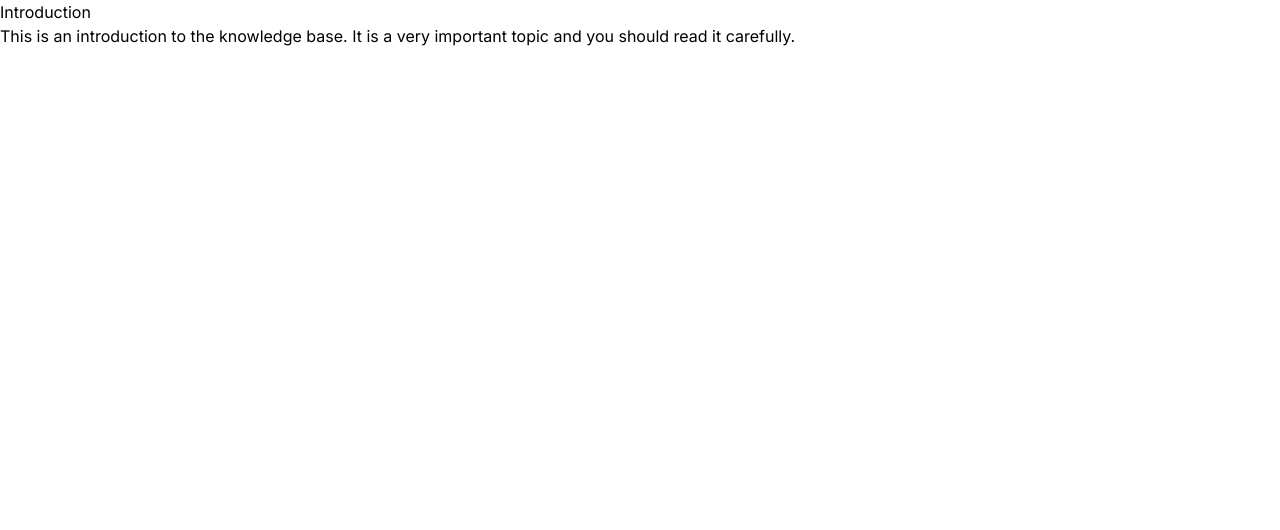
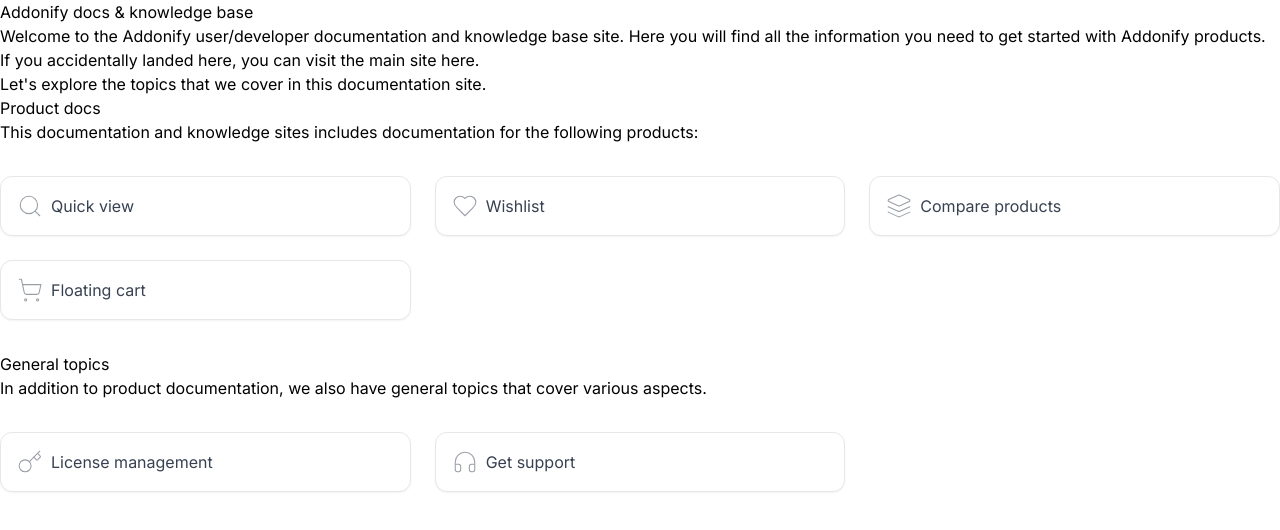
Before and after one commit to h1dd3nsn1p3r/docs.addonify.com, a Next.js app: page /kb in a window 1280 px wide. Shown: the top 530 px of the page. Built offline with nearby package versions, Linux system fonts and the light colour scheme.

Commit message:
:fire: Added: action to deploy site.
- :fire: Added: action to deploy site.

```diff
--- a/assets/app.css
+++ b/assets/app.css
@@ -11,5 +11,5 @@
 }
 
 .nextra-sidebar-container .\[\&\:not\(\:first-child\)\]\:_mt-5:not(:first-child) {
-	@apply font-semibold uppercase tracking-[2px] text-gray-800 bg-clip-text text-transparent bg-gradient-to-r from-fuchsia-500 to-cyan-500 dark:bg-gradient-to-r dark:from-yellow-200 dark:to-green-500;
+	@apply font-semibold uppercase tracking-[2px] text-gray-800 bg-clip-text text-transparent bg-gradient-to-r from-purple-500 to-cyan-500 dark:bg-gradient-to-r dark:from-yellow-200 dark:to-green-500;
 }
--- a/pages/kb/index.mdx
+++ b/pages/kb/index.mdx
@@ -1,8 +1,70 @@
 ---
-title: Introduction
+title: Addonify Docs
 sidebarTitle: Introduction
 ---
 
-# Introduction
+import {
+Key,
+Heart,
+Layers,
+Search,
+Headphones,
+ShoppingCart
+} from "lucide-react";
 
-This is an introduction to the knowledge base. It is a very important topic and you should read it carefully.
+import Card from "@components/global/Card";
+import Cards from "@components/global/Cards";
+
+# Addonify docs & knowledge base
+
+Welcome to the [Addonify](https://addonify.com) user/developer documentation and knowledge base site. Here you will find all the information you need to get started with Addonify products. If you accidentally landed here, you can visit the [main site here](https://addonify.com).
+
+Let's explore the topics that we cover in this documentation site.
+
+## Product docs
+
+This documentation and knowledge sites includes documentation for the following products:
+
+<Cards>
+	<Card
+		title="Quick view"
+		link="/kb/quick-view"
+		icon={<Search size="26" strokeWidth={1} />}
+	/>
+
+	<Card
+		title="Wishlist"
+		link="/kb/wishlist"
+		icon={<Heart size="26" strokeWidth={1} />}
+	/>
+
+	<Card
+		title="Compare products"
+		link="/kb/compare-products"
+		icon={<Layers size="26" strokeWidth={1} />}
+	/>
+
+	<Card
+		title="Floating cart"
+		link="/kb/floating-cart"
+		icon={<ShoppingCart size="26" strokeWidth={1} />}
+	/>
+</Cards>
+
+## General topics
+
+In addition to product documentation, we also have general topics that cover various aspects.
+
+<Cards>
+	<Card
+		title="License management"
+		link="/kb/license"
+		icon={<Key size="26" strokeWidth={1} />}
+	/>
+
+	<Card
+		title="Get support"
+		link="/kb/support"
+		icon={<Headphones size="26" strokeWidth={1} />}
+	/>
+</Cards>
--- a/pages/kb/quick-view/developer/changelog.mdx
+++ b/pages/kb/quick-view/developer/changelog.mdx
@@ -5,8 +5,20 @@
 
 # Changelog
 
-We frequently update the Addonify Quick View plugin to improve it. If you wish to review the change logs following pages could be helpful.
+We frequently update the Addonify Quick View plugin to improve it. If you wish to review the change logs following pages could be helpful. The changelog for the free version is available on the [github repository](https://github.com/addonify/addonify-quick-view#readme) or in the [wordpress.org plugin page](https://wordpress.org/plugins/addonify-quick-view/#developers).
 
-🌍 [Link to Github repo readme](https://github.com/addonify/addonify-quick-view#readme) - If you need to check the production version changelog make sure to switch the branch to the `stable` branch.
+## Changelog for the pro version
 
-🌍 [Link to wordpress.org plugin](https://wordpress.org/plugins/addonify-quick-view/#developers) - development readme
+Below are the legends for the changelog.
+
+- 🔥 = New Feature
+- 🐛 = Bug Fix
+- 📝 = Documentation
+- ⚠️ = Breaking / Major Change
+- ♻️ = Tweak, Renamed, Modified (Might not be a improvement)
+- 👌 = Improvements
+- 💊 = Tested
+
+### 1.0.0 - [ ? November 2024 ]
+
+- 🔥 Initial release.
```
Also changed, not shown: 1 other file (tests, documents, lock files or other folders).
